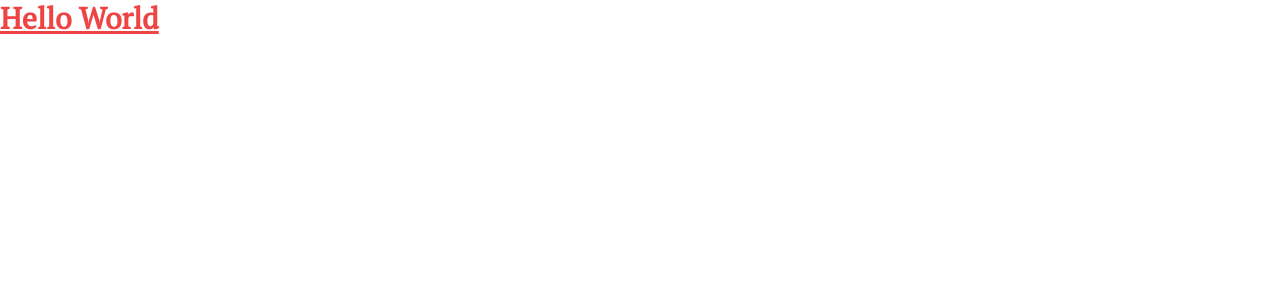
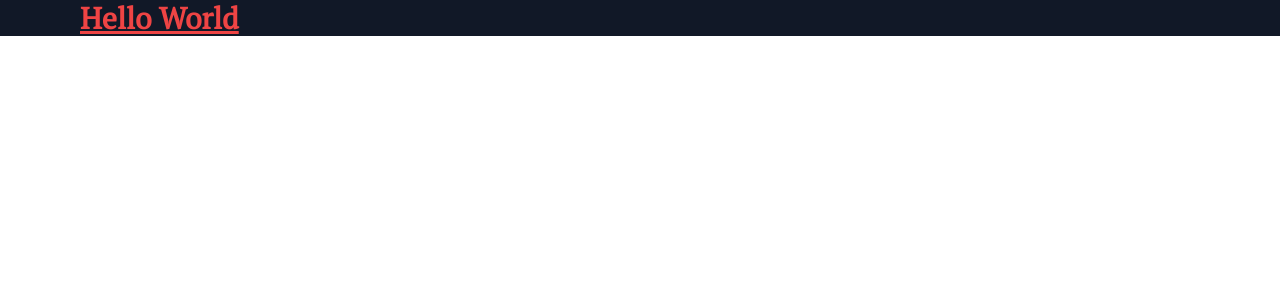
Before and after one commit to adrianursu/YourPhotos, a Next.js app: page / in a window 1280 px wide. Shown: the top 300 px of the page. Built offline with nearby package versions, Linux system fonts and the light colour scheme.

Commit message:
added Layout component

```diff
--- /dev/null
+++ b/src/components/Layout/MainLayout/index.js
@@ -0,0 +1,9 @@
+const MainLayout = (props) => {
+  return (
+    <main className="px-10 bg-gray-900 bg-none md:px-20 lg:px-20">
+      {props.children}
+    </main>
+  );
+};
+
+export default MainLayout;
--- a/src/pages/index.js
+++ b/src/pages/index.js
@@ -1,10 +1,16 @@
+import MainLayout from "@/components/Layout/MainLayout";
 import Header from "../components/Header";
 
 export default function Home() {
   return (
     <>
       <Header />
-      <h1 className="text-3xl font-bold underline text-red-500">Hello World</h1>
+
+      <MainLayout>
+        <h1 className="text-3xl font-bold underline text-red-500">
+          Hello World
+        </h1>
+      </MainLayout>
     </>
   );
 }
```
